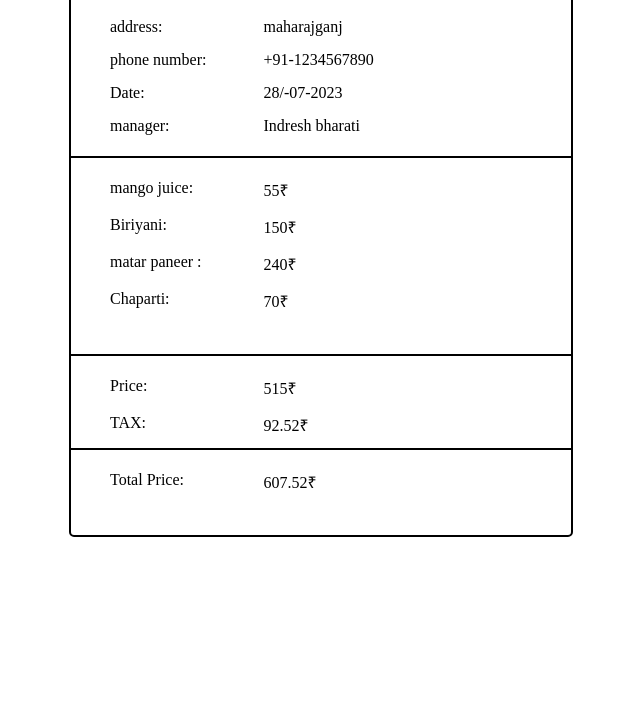
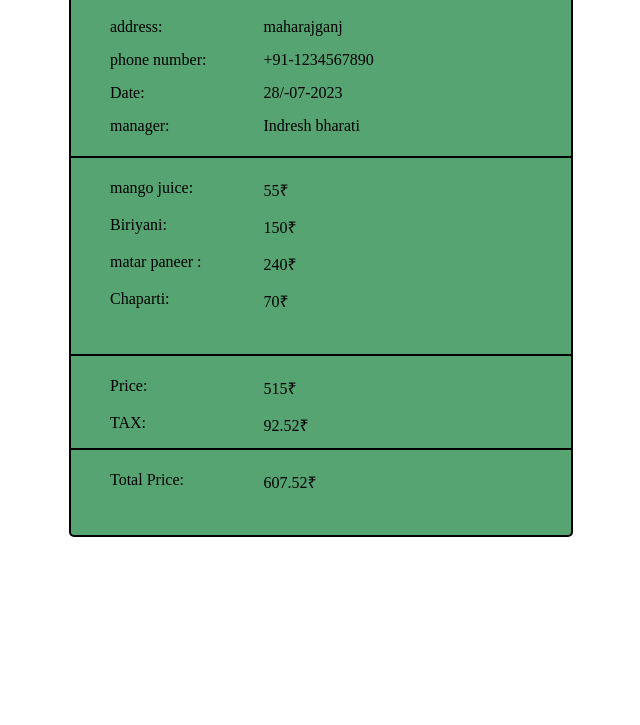
Before and after one commit to theindresh/1-day_1-Project, a plain HTML site: page food_cort_bill_template/index.html in a window 1280 px wide. Shown: the part 75-800 px from the top of the page, without its empty margins (389-1029 px from the left). Drawn offline with Linux system fonts and the light colour scheme.

Commit message:
css change

```diff
--- a/food_cort_bill_template/style.css
+++ b/food_cort_bill_template/style.css
@@ -1,5 +1,5 @@
 #main{
-    background-color: rgb(255, 255, 255);
+    background-color:#55A472;
     width: 500px;
     height: 600px;
     margin-left: 450px;
```
